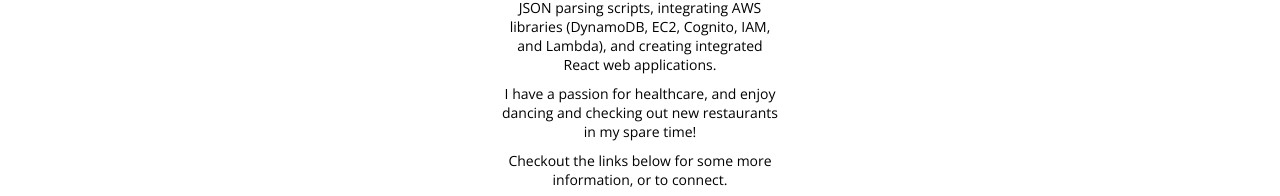
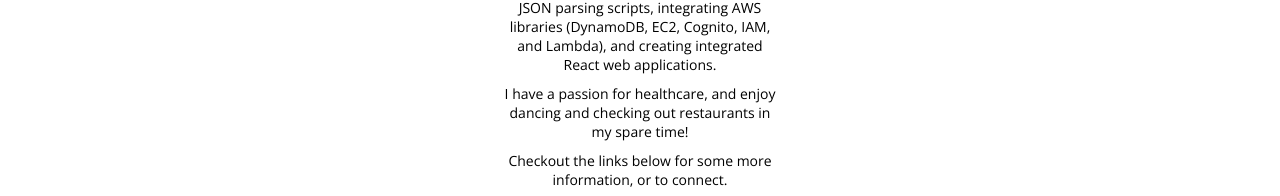
Before and after one commit to emilytao/Website, a React (Create React App) app: page / in a window 1280 px wide. Shown: the part 1256-1452 px from the top of the page. Built offline with nearby package versions, Linux system fonts and the light colour scheme; the HTML template or start-up script is replaced by a standard one.

Commit message:
Added updated about me information

```diff
--- a/src/components/AboutMe.jsx
+++ b/src/components/AboutMe.jsx
@@ -25,7 +25,7 @@ class AboutMe extends React.Component {
         </div>
         <div className="h3 about__description">
           I have a passion for healthcare, and enjoy dancing and checking out
-          new restaurants in my spare time!
+          restaurants in my spare time!
         </div>
         <div className="h3 about__description">
           Checkout the links below for some more information, or to connect.
```
